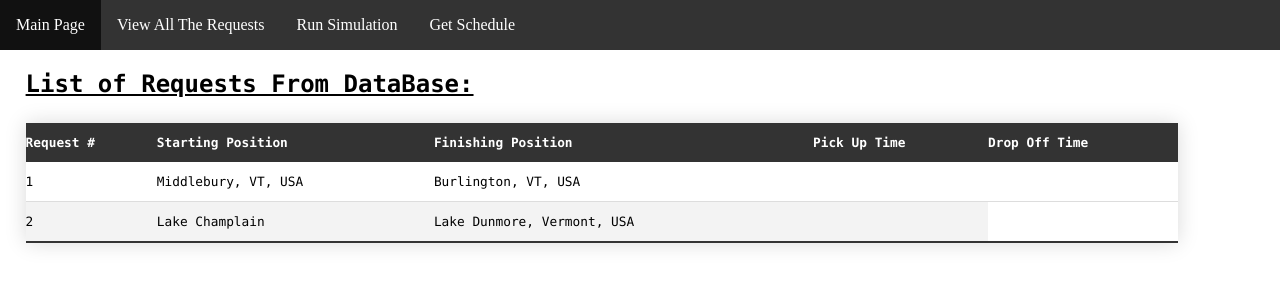
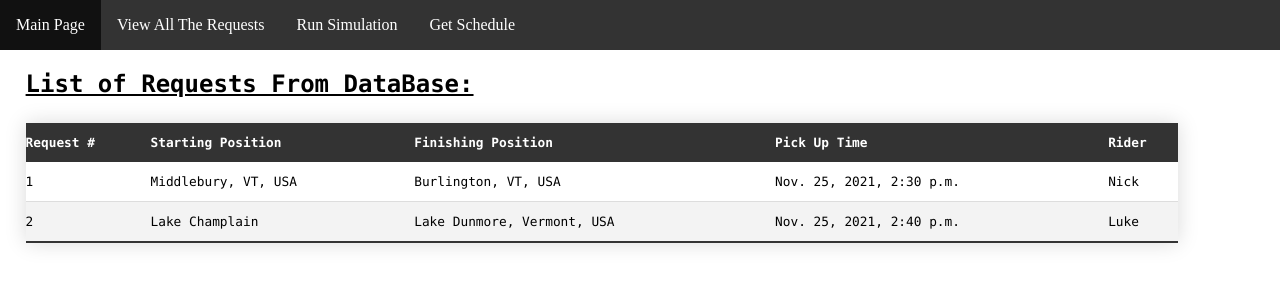
Before and after one commit to Sgakuya/Vermont_Dial_A_Ride, a Django app: page /website/RequestPage.html in a window 1280 px wide. Shown: the top 300 px of the page. Run offline with Django 3.2, Linux system fonts and the light colour scheme; data comes from the database, SQL or seed files in the repository; both versions use the stored data as it was after the commit.

Commit message:
time and rider are shown

```diff
--- a/website/templates/website/RequestPage.html
+++ b/website/templates/website/RequestPage.html
@@ -116,7 +116,7 @@
             <th>Starting Position</th>
             <th>Finishing Position</th>
             <th>Pick Up Time</th>
-            <th>Drop Off Time</th>
+            <th>Rider</th>
             <th></th>
         </thead>
         {% for Ride in Rides %}
@@ -124,7 +124,8 @@
         <td></td>
         <td>{{ Ride.origin }}</td>
         <td>{{ Ride.destination }}</td>
-        <td>{{ Ride.pickTime }}</td>
+        <td>{{ Ride.time }}</td>
+        <td>{{ Ride.username }}</td>
     </tr>
     {% endfor %}
     </table>
```
Also changed, not shown: db.sqlite3.
